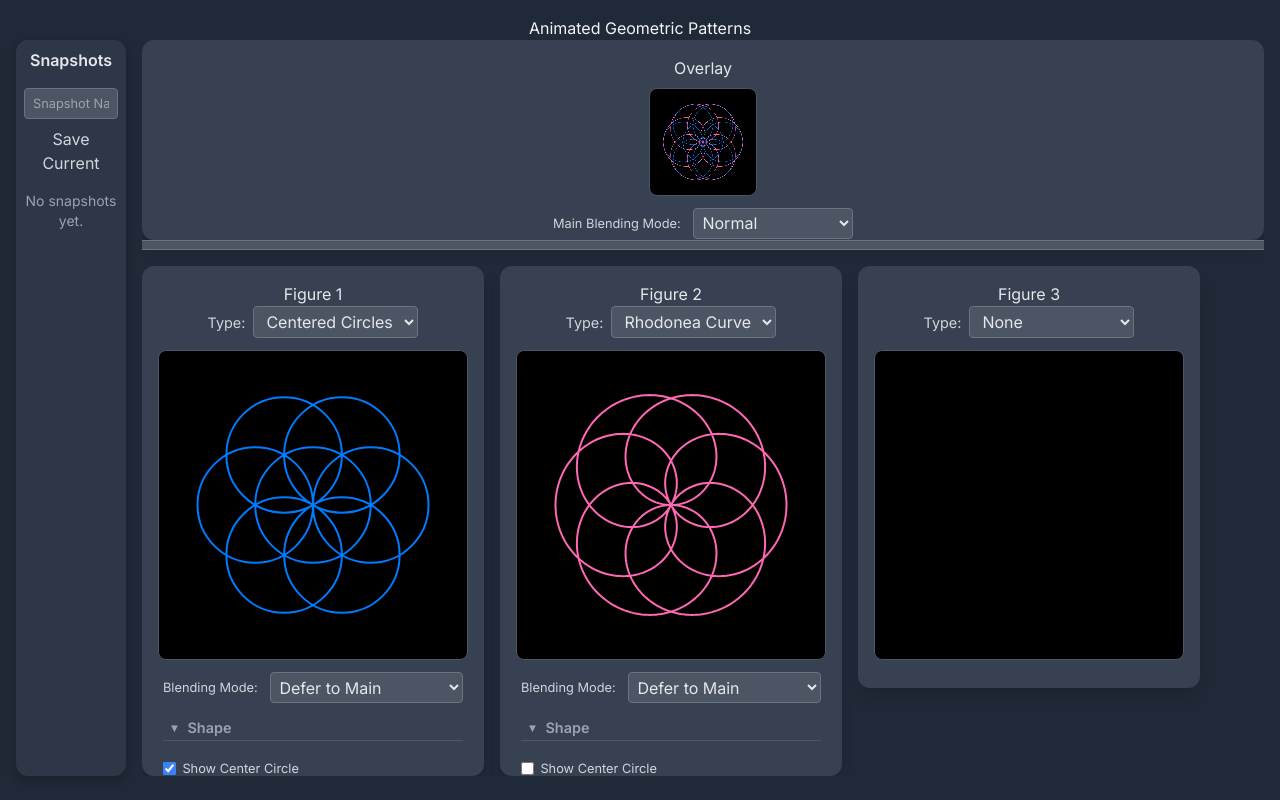
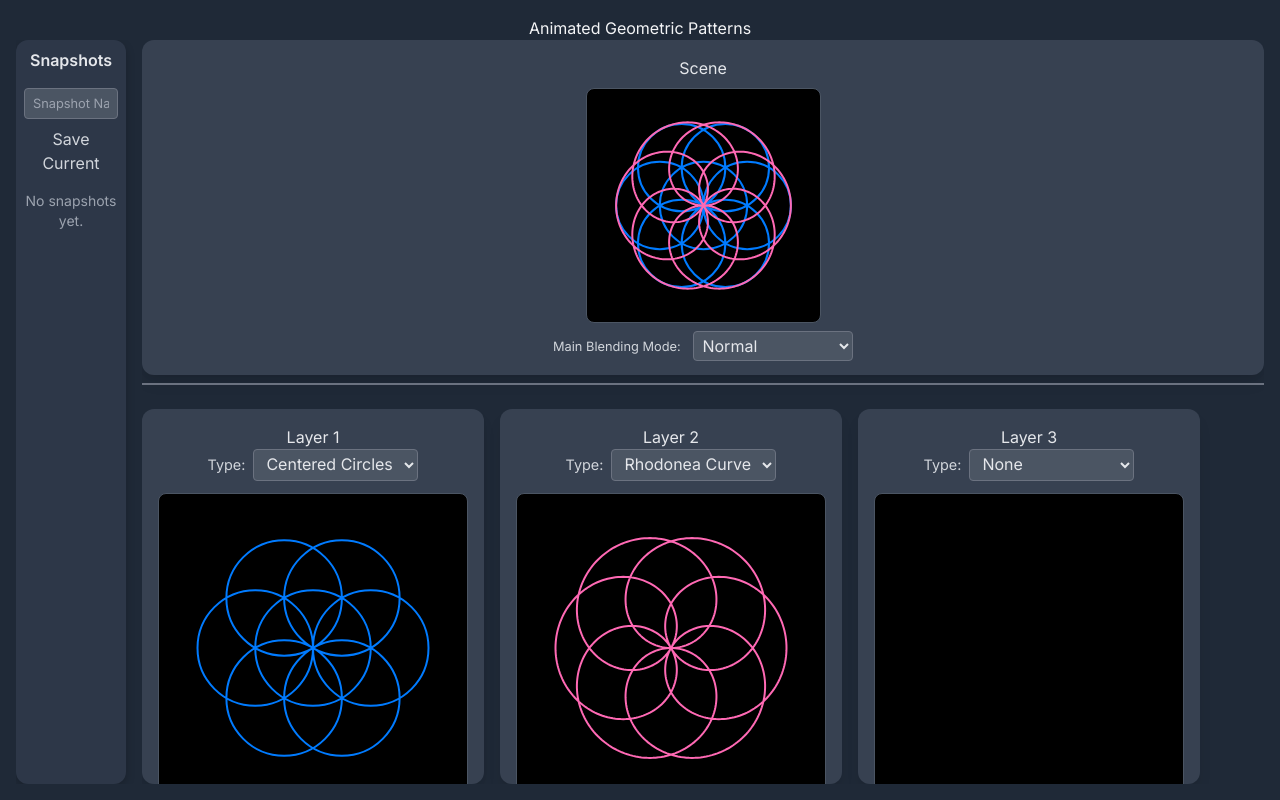
Before and after one commit to GreggHelt2/genometry-synthesizer, a plain HTML site: page prototypes/Radial_Genometry_Explorer.html in a window 1280 px wide. Drawn offline with nearby package versions, Linux system fonts and the light colour scheme.

Commit message:
Adding more features............

```diff
--- a/prototypes/Radial_Genometry_Explorer.html
+++ b/prototypes/Radial_Genometry_Explorer.html
@@ -14,18 +14,20 @@
             display: flex;
             flex-direction: column;
             align-items: center;
-            min-height: 100vh;
+            height: 100vh; /* Ensure body takes full viewport height */
             margin: 0;
             padding: 1rem;
             box-sizing: border-box;
-            overflow: hidden; /* Prevent body scrollbars due to layout shifts */
+            overflow: hidden;
         }
         .app-container { /* New top-level wrapper for app content */
             display: flex;
             width: 100%;
             height: calc(100vh - 4rem); /* Adjust based on h1 margin and body padding */
-            max-width: 1800px; /* Increased max-width for wider layout */
+            max-width: 1800px;
             gap: 1rem;
+            flex-grow: 1;
+            overflow: hidden;
         }
         .snapshot-strip-container {
             width: 110px;
@@ -38,7 +40,7 @@
             flex-direction: column;
             align-items: center;
             gap: 0.5rem;
-            max-height: 100%; /* Fill available height */
+            height: 100%;
         }
         .snapshot-strip-container h3 {
             font-size: 1rem;
@@ -92,15 +94,15 @@
             border-color: #3b82f6;
         }
 
-        .main-content-area { /* Container for overlay and figures sections */
+        .main-content-area {
             flex-grow: 1;
             display: flex;
             flex-direction: column;
-            overflow: hidden; /* Important for containing children */
+            overflow: hidden;
             height: 100%;
         }
 
-        .overlay-section {
+        .overlay-section { /* Renamed from .overlay-container for clarity in this context */
             background-color: #374151;
             border-radius: 0.75rem;
             padding: 1rem;
@@ -109,42 +111,47 @@
             flex-direction: column;
             align-items: center;
             width: 100%;
-            /* Height will be controlled by JS, but set a sensible initial/min */
-            min-height: 100px; /* Adjusted min-height */
-            height: 40%; /* Initial height, draggable will adjust this */
-            overflow: hidden; /* Prevent content from spilling during resize */
+            flex-basis: 45%;
+            min-height: 150px;
+            flex-shrink: 0;
+            overflow: hidden;
         }
         .overlay-section h3 {
             margin-bottom: 0.5rem;
+            flex-shrink: 0;
         }
         #combinedCanvas {
-             /* Max width/height to prevent overflow, aspect ratio handled by JS */
             max-width: 100%;
-            max-height: calc(100% - 60px); /* Account for title and controls */
-            object-fit: contain; /* Maintain aspect ratio within bounds */
-        }
-
-
-        #draggable-divider {
+            max-height: calc(100% - 60px);
+            object-fit: contain;
+            flex-grow: 1;
+            height: auto;
+        }
+         .overlay-section .controls {
+            flex-shrink: 0;
+            margin-top: 0.5rem;
+        }
+
+        .fixed-divider {
             width: 100%;
-            height: 10px;
-            background-color: #4b5563; /* Tailwind gray-600 */
-            cursor: ns-resize;
-            flex-shrink: 0; /* Prevent divider from shrinking */
-            border-top: 1px solid #6b7280;
-            border-bottom: 1px solid #6b7280;
-        }
-
-        .figures-section {
-            flex-grow: 1; /* Takes remaining space */
-            display: flex; /* For the horizontal row of figures */
-            overflow-x: auto; /* Horizontal scrolling for figures */
-            overflow-y: hidden; /* Prevent vertical scroll within this section */
+            height: 2px;
+            background-color: #6b7280;
+            margin: 0.5rem 0;
+            border: none;
+            flex-shrink: 0;
+        }
+
+        /* This targets the div with class="main-container" and id="figuresSectionBottom" */
+        #figuresSectionBottom.main-container {
+            flex-grow: 1;
+            display: flex;
+            flex-direction: row; /* Explicitly ensure row */
+            overflow-x: auto;
+            overflow-y: hidden;
             gap: 1rem;
-            padding-top: 1rem; /* Space above figures */
+            padding-top: 1rem;
             width: 100%;
-            align-items: flex-start; /* ADDED: Prevents figure slots from stretching unnecessarily */
-            /* Height is implicitly determined by flex-grow */
+            min-height: 150px;
         }
 
         .figure-slot-container {
@@ -158,8 +165,8 @@
             min-width: 340px;
             flex-shrink: 0;
             box-sizing: border-box;
-            max-height: 100%; /* Ensure figure slots don't overflow vertically */
-            overflow-y: auto; /* Allow individual figure slots to scroll if content is too tall */
+            max-height: 100%;
+            overflow-y: auto;
         }
 
 
@@ -201,10 +208,10 @@
         h1 {
             font-size: 1.875rem;
             font-weight: 600;
-            margin-bottom: 1rem; /* Adjusted margin */
+            margin-bottom: 1rem;
             text-align: center;
             color: #f3f4f6;
-            flex-shrink: 0; /* Prevent h1 from shrinking */
+            flex-shrink: 0;
         }
         h2 {
             font-size: 1.1rem;
@@ -426,8 +433,8 @@
                 </div>
         </div>
         <div class="main-content-area">
-            <div class="overlay-section" id="overlaySection">
-                <h3>Overlay</h3>
+            <div class="overlay-section" id="overlaySectionTop">
+                <h3>Scene</h3>
                 <canvas id="combinedCanvas" width="600" height="600"></canvas>
                 <div class="controls" id="combinedControls">
                      <label for="mainBlendingMode">Main Blending Mode:</label>
@@ -453,11 +460,11 @@
                 </div>
             </div>
 
-            <div id="draggable-divider"></div>
-
-            <div class="figures-section">
+            <hr class="fixed-divider my-2">
+
+            <div class="main-container" id="figuresSectionBottom">
                 <div class="figure-slot-container">
-                    <h2>Figure 1</h2>
+                    <h2>Layer 1</h2>
                     <div class="figure-type-selector">
                         <label for="figure1Type">Type:</label>
                         <select id="figure1Type">
@@ -475,7 +482,7 @@
                 </div>
 
                 <div class="figure-slot-container">
-                    <h2>Figure 2</h2>
+                    <h2>Layer 2</h2>
                     <div class="figure-type-selector">
                         <label for="figure2Type">Type:</label>
                         <select id="figure2Type">
@@ -493,7 +500,7 @@
                 </div>
 
                 <div class="figure-slot-container">
-                    <h2>Figure 3</h2>
+                    <h2>Layer 3</h2>
                     <div class="figure-type-selector">
                         <label for="figure3Type">Type:</label>
                         <select id="figure3Type">
@@ -628,11 +635,6 @@
         let activeFigureIndexForGradientChoice = 0;
         let isBatchUpdatingUI = false;
 
-        // Draggable divider elements
-        let dividerElem, overlaySectionElem, figuresSectionElem;
-        let isDraggingDivider = false;
-
-
         // Initialize figure canvases and contexts
         for (let i = 0; i < 3; i++) {
             figureCanvases[i] = document.getElementById(`figure${i+1}Canvas`);
@@ -867,8 +869,8 @@
             // --- Line Section ---
             const lineControlsArray = [
                 { label: 'Color:', id: `figure${figureIndex+1}-color`, element: createColorInput(`figure${figureIndex+1}-color`, params.color) },
-                { label: 'Base:', id: `figure${figureIndex+1}-baseLineWidth`, element: createRangeInput(`figure${figureIndex+1}-baseLineWidth`, 0.5, 40, params.baseLineWidth, 0.1) },
-                { element: createCheckbox(`figure${figureIndex+1}-animateLineWidth`, 'Animate', params.animateLineWidth) },
+                { label: 'Thickness:', id: `figure${figureIndex+1}-baseLineWidth`, element: createRangeInput(`figure${figureIndex+1}-baseLineWidth`, 0.5, 40, params.baseLineWidth, 0.1) },
+                { element: createCheckbox(`figure${figureIndex+1}-animateLineWidth`, 'Animate Thickness', params.animateLineWidth) },
                 { label: 'Speed:', id: `figure${figureIndex+1}-lineWidthAnimationSpeed`, element: createRangeInput(`figure${figureIndex+1}-lineWidthAnimationSpeed`, 0.01, 1, params.lineWidthAnimationSpeed, 0.01) }
             ];
             createAccordionSection('Line', lineControlsArray);
@@ -876,8 +878,8 @@
             // --- Fill Section ---
             if (figureType === 'rhodoneaCurve' || figureType === 'epitrochoid' || figureType === 'hypotrochoid' || figureType === 'centeredCircles') {
                 const fillControlsArray = [
-                    { element: createCheckbox(`figure${figureIndex+1}-fillLoops`, 'Fill Shape', params.fillLoops) },
-                    { label: 'Fill Type:', id: `figure${figureIndex+1}-fillType`, element: createSelect(`figure${figureIndex+1}-fillType`, fillTypeOptions, params.fillType) }
+                    { element: createCheckbox(`figure${figureIndex+1}-fillLoops`, 'On', params.fillLoops) }, // Changed Label
+                    { label: 'Type:', id: `figure${figureIndex+1}-fillType`, element: createSelect(`figure${figureIndex+1}-fillType`, fillTypeOptions, params.fillType) } // Changed Label
                 ];
 
                 const choosePresetButtonContainer = document.createElement('div');
@@ -896,9 +898,9 @@
                 presetSelect.style.display = 'none';
                 fillControlsArray.push({element: presetSelect});
 
-                fillControlsArray.push({ label: 'Fill Color 1:', id: `figure${figureIndex+1}-fillColor1`, element: createColorInput(`figure${figureIndex+1}-fillColor1`, params.fillColor1) });
-                fillControlsArray.push({ label: 'Fill Color 2:', id: `figure${figureIndex+1}-fillColor2`, element: createColorInput(`figure${figureIndex+1}-fillColor2`, params.fillColor2) });
-                fillControlsArray.push({ label: 'Fill Opacity:', id: `figure${figureIndex+1}-fillOpacity`, element: createRangeInput(`figure${figureIndex+1}-fillOpacity`, 0, 1, params.fillOpacity, 0.01) });
+                fillControlsArray.push({ label: 'Color 1:', id: `figure${figureIndex+1}-fillColor1`, element: createColorInput(`figure${figureIndex+1}-fillColor1`, params.fillColor1) }); // Changed Label
+                fillControlsArray.push({ label: 'Color 2:', id: `figure${figureIndex+1}-fillColor2`, element: createColorInput(`figure${figureIndex+1}-fillColor2`, params.fillColor2) }); // Changed Label
+                fillControlsArray.push({ label: 'Opacity:', id: `figure${figureIndex+1}-fillOpacity`, element: createRangeInput(`figure${figureIndex+1}-fillOpacity`, 0, 1, params.fillOpacity, 0.01) }); // Changed Label
 
                 createAccordionSection('Fill', fillControlsArray);
                 updateFigureFillControlsVisibility(figureIndex);
@@ -906,7 +908,7 @@
 
             // --- Size Section ---
             const sizeControlsArray = [
-                { label: 'Base Size:', id: `figure${figureIndex+1}-baseSizePercent`, element: createRangeInput(`figure${figureIndex+1}-baseSizePercent`, 0, 100, params.baseSizePercent, 1) },
+                { label: 'Scale:', id: `figure${figureIndex+1}-baseSizePercent`, element: createRangeInput(`figure${figureIndex+1}-baseSizePercent`, 0, 100, params.baseSizePercent, 1) }, // Changed Label
                 { element: createCheckbox(`figure${figureIndex+1}-animateSize`, 'Animate', params.animateSize) },
                 { label: 'Speed:', id: `figure${figureIndex+1}-sizeAnimationSpeed`, element: createRangeInput(`figure${figureIndex+1}-sizeAnimationSpeed`, 0.01, 1, params.sizeAnimationSpeed, 0.01) }
             ];
@@ -941,22 +943,39 @@
             const showPresetButton = params.fillType === 'preset';
 
             const fillColor1El = document.getElementById(`${prefix}fillColor1`);
-            const fillColor1LabelEl = fillColor1El?.previousElementSibling;
+            let fillColor1LabelEl = null;
+            if (fillColor1El) fillColor1LabelEl = Array.from(fillColor1El.parentElement.children).find(el => el.tagName === 'LABEL' && el.htmlFor === `${prefix}fillColor1`);
+
             const fillColor2El = document.getElementById(`${prefix}fillColor2`);
-            const fillColor2LabelEl = fillColor2El?.previousElementSibling;
+            let fillColor2LabelEl = null;
+            if (fillColor2El) fillColor2LabelEl = Array.from(fillColor2El.parentElement.children).find(el => el.tagName === 'LABEL' && el.htmlFor === `${prefix}fillColor2`);
+
             const choosePresetContainerEl = document.getElementById(`${prefix}choosePresetContainer`);
 
-            if(fillColor1El) fillColor1El.style.display = (showSolid || showGradientColors) ? '' : 'none';
-            if(fillColor1LabelEl) fillColor1LabelEl.style.display = (showSolid || showGradientColors) ? '' : 'none';
-            if(fillColor2El) fillColor2El.style.display = showGradientColors ? '' : 'none';
-            if(fillColor2LabelEl) fillColor2LabelEl.style.display = showGradientColors ? '' : 'none';
-
-            if(choosePresetContainerEl) choosePresetContainerEl.style.display = showPresetButton ? 'grid' : 'none';
-
-            if (showSolid && fillColor1LabelEl) {
-                fillColor1LabelEl.textContent = 'Fill Color:';
-            } else if (fillColor1LabelEl) {
-                fillColor1LabelEl.textContent = 'Fill Color 1:';
+            if (showSolid) {
+                if(fillColor1LabelEl) {fillColor1LabelEl.textContent = 'Color:'; fillColor1LabelEl.style.display = '';}
+                if(fillColor1El) fillColor1El.style.display = '';
+                if(fillColor2LabelEl) fillColor2LabelEl.style.display = 'none';
+                if(fillColor2El) fillColor2El.style.display = 'none';
+                if(choosePresetContainerEl) choosePresetContainerEl.style.display = 'none';
+            } else if (showGradientColors) {
+                if(fillColor1LabelEl) {fillColor1LabelEl.textContent = 'Color 1:'; fillColor1LabelEl.style.display = '';}
+                if(fillColor1El) fillColor1El.style.display = '';
+                if(fillColor2LabelEl) {fillColor2LabelEl.textContent = 'Color 2:'; fillColor2LabelEl.style.display = '';}
+                if(fillColor2El) fillColor2El.style.display = '';
+                if(choosePresetContainerEl) choosePresetContainerEl.style.display = 'none';
+            } else if (showPresetButton) {
+                if(fillColor1LabelEl) fillColor1LabelEl.style.display = 'none';
+                if(fillColor1El) fillColor1El.style.display = 'none';
+                if(fillColor2LabelEl) fillColor2LabelEl.style.display = 'none';
+                if(fillColor2El) fillColor2El.style.display = 'none';
+                if(choosePresetContainerEl) choosePresetContainerEl.style.display = 'grid';
+            } else { // No fill or unknown
+                if(fillColor1LabelEl) fillColor1LabelEl.style.display = 'none';
+                if(fillColor1El) fillColor1El.style.display = 'none';
+                if(fillColor2LabelEl) fillColor2LabelEl.style.display = 'none';
+                if(fillColor2El) fillColor2El.style.display = 'none';
+                if(choosePresetContainerEl) choosePresetContainerEl.style.display = 'none';
             }
         }
 
```
